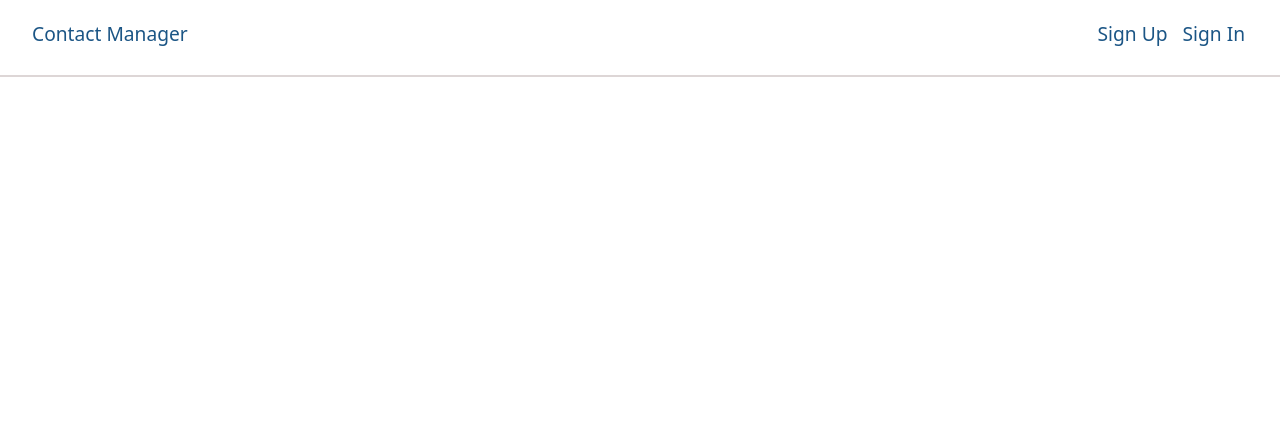
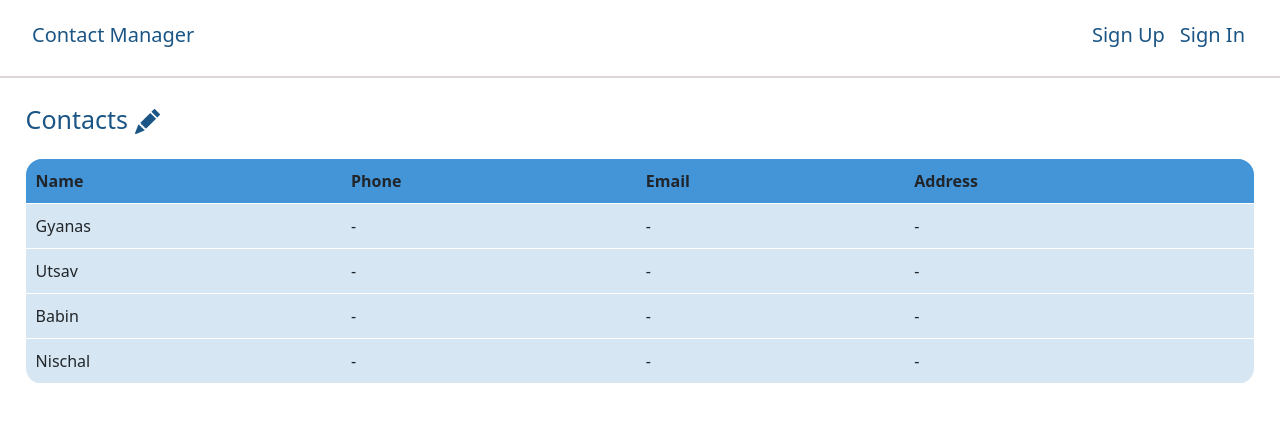
Before and after one commit to gyanasluitel/contact-manager, a React (Create React App) app in the folder client/: page /contacts in a window 1280 px wide. Shown: the top 422 px of the page. Built offline with nearby package versions, Linux system fonts and the light colour scheme.

Commit message:
created: contact-list

```diff
--- a/client/package.json
+++ b/client/package.json
@@ -10,6 +10,7 @@
     "react": "^17.0.2",
     "react-bootstrap": "^2.1.2",
     "react-dom": "^17.0.2",
+    "react-icons": "^4.3.1",
     "react-router-bootstrap": "^0.26.0",
     "react-router-dom": "^6.2.1",
     "react-scripts": "5.0.0",
--- a/client/src/App.jsx
+++ b/client/src/App.jsx
@@ -8,6 +8,7 @@ import AppNavbar from './components/layout/AppNavbar';
 import Home from './components/Home';
 import SignIn from './components/user-access/SignIn';
 import SignUp from './components/user-access/SignUp';
+import ContactList from './components/contacts/ContactList';
 
 function App() {
   return (
@@ -15,6 +16,7 @@ function App() {
       <AppNavbar />
       <Routes>
         <Route path='/' element={<Home />} />
+        <Route path='contacts' element={<ContactList />} />
         <Route path='signin' element={<SignIn />} />
         <Route path='signup' element={<SignUp />} />
       </Routes>
--- /dev/null
+++ b/client/src/components/contacts/Contact.jsx
@@ -0,0 +1,13 @@
+function Contact({ contact }) {
+  const { id, name } = contact;
+  return (
+    <tr>
+      <td>{name}</td>
+      <td>-</td>
+      <td>-</td>
+      <td>-</td>
+    </tr>
+  );
+}
+
+export default Contact;
--- /dev/null
+++ b/client/src/components/contacts/ContactList.css
@@ -0,0 +1,31 @@
+.contact-container {
+  /* border: 2px solid green; */
+  margin: 2%;
+}
+
+.contact-heading {
+  color: #1b5585;
+  font-size: 25px;
+}
+
+.contact-list {
+  border-collapse: collapse;
+  border-radius: 1em;
+  margin-top: 2%;
+  overflow: hidden;
+  width: 100%;
+}
+
+.contact-list th,
+.contact-list td {
+  padding: 10px;
+}
+
+.contact-list th {
+  background-color: #4395d8;
+}
+
+.contact-list tr {
+  background-color: #d6e7f3;
+  border-bottom: 1px solid white;
+}
--- a/client/src/components/contacts/ContactList.jsx
+++ b/client/src/components/contacts/ContactList.jsx
@@ -1,3 +1,42 @@
-function ContactList() {}
+import { useState } from 'react';
+import { v1 as uuid } from 'uuid';
+import { BsPencilFill } from 'react-icons/bs';
+
+import Contact from './Contact';
+import './ContactList.css';
+
+function ContactList() {
+  const [contacts, setContacts] = useState([
+    { id: uuid(), name: 'Gyanas' },
+    { id: uuid(), name: 'Utsav' },
+    { id: uuid(), name: 'Babin' },
+    { id: uuid(), name: 'Nischal' },
+  ]);
+
+  return (
+    <div className='contact-container'>
+      <h1 className='contact-heading'>
+        Contacts <BsPencilFill />
+      </h1>
+
+      <table className='contact-list'>
+        <thead>
+          <tr>
+            <th>Name</th>
+            <th>Phone</th>
+            <th>Email</th>
+            <th>Address</th>
+          </tr>
+        </thead>
+        <tbody className='table-data'>
+          {contacts.length > 0 &&
+            contacts.map((contact) => (
+              <Contact key={contact.id} contact={contact} />
+            ))}
+        </tbody>
+      </table>
+    </div>
+  );
+}
 
 export default ContactList;
--- a/client/src/components/layout/AppNavbar.css
+++ b/client/src/components/layout/AppNavbar.css
@@ -13,7 +13,7 @@
 
 .nav-home a {
   color: #1b5585;
-  font-size: 1.2rem;
+  font-size: 20px;
   text-align: center;
   text-decoration: none;
 }
@@ -32,7 +32,7 @@
 .nav-item a {
   color: #1b5585;
   display: inline-block;
-  font-size: 1.2rem;
+  font-size: 20px;
   text-align: center;
   text-decoration: none;
 }
```
Also changed, not shown: 1 other file (tests, documents, lock files or other folders).
